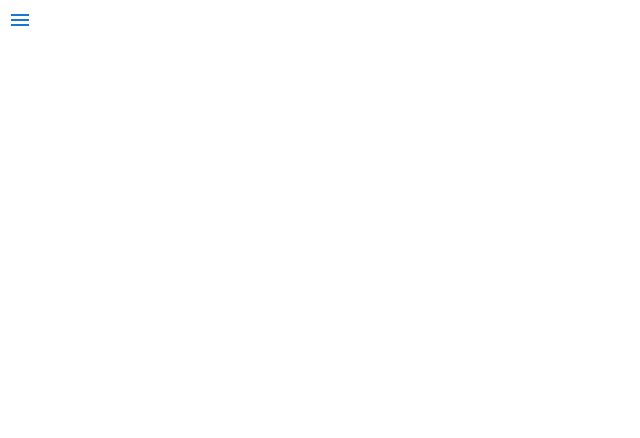
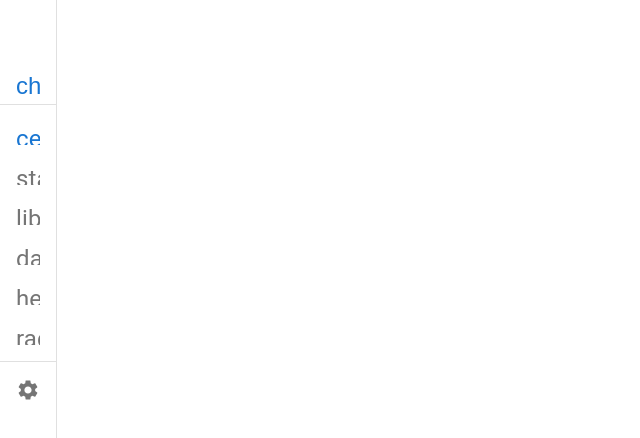
Before and after one commit to Radio-Eastern-FM/Belt, a React (Create React App) app: page / in a window 1280 px wide. Shown: the top 438 px of the page, without its empty margins (0-640 px from the left). Built offline with nearby package versions, Linux system fonts and the light colour scheme.

Commit message:
refactored: drawer refactored: flags

```diff
--- a/package.json
+++ b/package.json
@@ -5,7 +5,7 @@
   "dependencies": {
     "@emotion/react": "^11.9.0",
     "@emotion/styled": "^11.8.1",
-    "@mui/icons-material": "^5.8.2",
+    "@mui/icons-material": "^5.8.4",
     "@mui/material": "^5.8.2",
     "@mui/styled-engine-sc": "^5.8.0",
     "@types/jest": "^28.1.0",
--- a/src/app.tsx
+++ b/src/app.tsx
@@ -3,65 +3,54 @@ import './app.css';
 import { Header } from './components/header'
 import { Page } from './components/page'
 import { DrawerPanel } from './components/drawer-panel'
-import { IconButton } from '@mui/material';
-import MenuIcon from '@mui/icons-material/Menu';
-import { flags } from './settings/flags';
-import { menuItems } from './settings/menu-items';
+import { CssBaseline } from '@mui/material';
+import useFlags from './settings/flags-provider';
 import styled from 'styled-components';
-import { useNavigate } from 'react-router-dom';
+import { useNavigate } from 'react-router-dom';;
+
+const Root = styled.div`
+  display: flex;
+  width: 100vw;
+  & > *{
+    flex: 1;
+  }
+`;
 
 const Iframe = styled.iframe`
-  width: 100vw;
+  width: 100%;
   height: 100vh;
-  position: absolute;
-  top: 0;
-  left: 0;
   z-index: -10;
   border: none;
 `;
 
-const App = (props: {children: React.ReactElement}) => {
-  // createUser = (e) => {
-  //   createUser(this.state.user)
-  //   .then(response => {
-  //     console.log(response);
-  //     this.setState({numberOfUsers: this.state.numberOfUsers + 1})
-  //   });
-  // }
+const PageWrapper = styled(Page)`
+  height: 100vh;
+`;
+
+const App = (props: { children: React.ReactElement }) => {
+  let flags = useFlags();
+  let navigate = useNavigate();
+
   const [drawOpen, setDrawOpen] = React.useState(false);
-  const [selectedIFrame, setSelectedIFrame] = React.useState(menuItems[0]);
-  const [iFrameLoaded, setIFrameLoaded] = React.useState(false);
-  let navigate = useNavigate();
+  const [selectedIFrame, setSelectedIFrame] = React.useState(flags.menu.items[0]);
   return (
-    <div className="App">
+    <Root className="App">
+      <CssBaseline />
       <Header />
       <DrawerPanel
         open={drawOpen}
+        selected={selectedIFrame}
         onClose={() => setDrawOpen(false)}
         onSelected={(item) =>{
           navigate("/");
-          setIFrameLoaded(false);
           setSelectedIFrame(item);
           setDrawOpen(false);
         }}
-        menuItems={menuItems}
       />
-      {flags.menu.variant === "temporary" && <IconButton color="primary" onClick={() => setDrawOpen(true)}>
-        <MenuIcon />
-      </IconButton>}
-      <Page>
-        <div>
-          {props.children ?
-              props.children :
-              (
-                <Iframe
-                  src={selectedIFrame.url}
-                  onLoad={() => setIFrameLoaded(true)}/>
-              )
-          }
-        </div>
-      </Page>
-    </div>
+      <PageWrapper>
+        {props.children ? props.children : <Iframe src={selectedIFrame.url} />}
+      </PageWrapper>
+    </Root>
   );
 }
 
--- a/src/components/drawer-panel.tsx
+++ b/src/components/drawer-panel.tsx
@@ -1,39 +1,62 @@
 import React from 'react'
-import { Divider, Drawer, List, ListItem, ListItemButton, ListItemText, Toolbar } from '@mui/material';
+import { Divider, Drawer, Grid, IconButton, List, ListItem, ListItemButton, ListItemIcon, ListItemText, Toolbar } from '@mui/material';
+import Icon from '@mui/material/Icon';
 import styled from 'styled-components';
-import { flags } from '../settings/flags';
-import { IMenuItem } from '../settings/menu-items';
+import useFlags from '../settings/flags-provider';
+import { IMenuItem } from '../settings/flags';
 import { useNavigate} from "react-router-dom";
+import { Settings } from '@mui/icons-material';
 
 const Panel = styled(Drawer)`
   & .MuiDrawer-paper{
-    width: 15vw;
+    position: unset;
+  }
+  .ListItemIcon{
+    min-width: ${(props) => props.open !== true && 'unset'};
   }
 `;
 
-export const DrawerPanel = (props:{
+export const DrawerPanel = (props: {
   open:boolean,
   onClose: () => void,
   onSelected: (item: IMenuItem) => void,
-  menuItems: IMenuItem[]
+  selected: IMenuItem
 }) => {
+  let flags = useFlags();
   let navigate = useNavigate();
+  const [open, setOpen] = React.useState(props.open);
+
+  React.useEffect(() => {
+    setOpen(props.open);
+  }, [props.open]);
+
   return (
     <Panel
       anchor="left"
-      variant={flags.menu.variant}
+      // variant={flags.menu.variant}
+      variant={"permanent"}
       onClose={props.onClose}
-      open={props.open}
+      open={open}
     >
       <Toolbar />
+        <Grid container justifyContent={open ? "flex-start" : "center"}>
+          <IconButton color="primary" onClick={() => setOpen(!open)}>
+            {open ? <Icon>chevron_left</Icon> : <Icon>chevron_right</Icon>}
+          </IconButton>
+        </Grid>
         <Divider />
         <List>
-          {props.menuItems.map((item, index) => (
+          {flags.menu.items.map((item, index) => (
             <ListItem key={item.title} disablePadding>
               <ListItemButton
                 onClick={() => props.onSelected(item)}
               >
-                <ListItemText primary={item.title} />
+                <ListItemIcon className="ListItemIcon">
+                  <Icon color={item === props.selected ? "primary" : undefined}>{item.icon}</Icon>
+                </ListItemIcon>
+                {flags.menu.variant === 'temporary' && open &&
+                  <ListItemText primary={item.title} />
+            }
               </ListItemButton>
             </ListItem>
           ))}
@@ -46,7 +69,12 @@ export const DrawerPanel = (props:{
               navigate('/settings');
             }}
           >
-            <ListItemText primary="Open Settings" />
+            <ListItemIcon className="ListItemIcon">
+              <Settings />
+            </ListItemIcon>
+            {flags.menu.variant === 'temporary' && open &&
+              <ListItemText primary="Open Settings" />
+            }
           </ListItemButton>
         </List>
 
--- a/src/index.css
+++ b/src/index.css
@@ -13,3 +13,4 @@ code {
 }
 
 @import url('https://fonts.googleapis.com/css2?family=Roboto:ital,wght@0,100;0,300;0,400;0,500;0,700;0,900;1,100;1,300;1,400;1,500;1,700;1,900&display=swap');
+@import url('https://fonts.googleapis.com/icon?family=Material+Icons');
--- /dev/null
+++ b/src/settings/flags-provider.ts
@@ -0,0 +1,6 @@
+import { defaultFlags, IFlags } from "./flags";
+
+const useFlags = (): IFlags => {
+  return defaultFlags;
+}
+export default useFlags;
--- a/src/settings/flags.ts
+++ b/src/settings/flags.ts
@@ -1,12 +1,58 @@
-interface IFlags {
+export interface IFlags {
   menu: {
-    variant: "permanent" | "persistent" | "temporary" | undefined
+    variant: "permanent" | "persistent" | "temporary" | undefined;
+    items: IMenuItem[];
   }
 }
 
-export const flags:IFlags = {
+export interface IMenuItem {
+  title: string;
+  description?: string;
+  url: string;
+  icon: string;
+  // route: string;
+}
+
+export const defaultFlags:IFlags = {
   menu: {
-    variant: "temporary"
-    // variant: "permanent"
+    variant: "temporary",
+    items: [
+      {
+        title: "Open Broadcaster",
+        url: "http://localhost:8080",
+        icon: "cell_tower"
+        // route: "open-broadcaster"
+      },
+      {
+        title: "Live Assist",
+        url: "http://localhost:8081",
+        icon: "star"
+        // route: "live-assist"
+      },
+      {
+        title: "Documentation",
+        url: "http://localhost:8080",
+        icon: "library_books"
+        // route: "docs"
+      },
+      {
+        title: "Studio Dashboard",
+        url: "http://localhost:3000",
+        icon: "dashboard"
+        // route: "studio-dashboard"
+      },
+      {
+        title: "Help",
+        url: "http://localhost:8080",
+        icon: "help"
+        // route: "help"
+      },
+      {
+        title: "Radio Eastern Homepage",
+        url: "https://radioeasternfm.com.au",
+        icon: "radio"
+        // route: "radio-eastern-home"
+      }
+    ]
   }
 }
--- a/src/settings/menu-items.ts
+++ /dev/null
@@ -1,39 +0,0 @@
-export interface IMenuItem {
-  title: string;
-  description?: string;
-  url: string;
-  // route: string;
-}
-
-export const menuItems:IMenuItem[] = [
-  {
-    title: "Open Broadcaster",
-    url: "http://localhost:8080",
-    // route: "open-broadcaster"
-  },
-  {
-    title: "Live Assist",
-    url: "http://localhost:8081",
-    // route: "live-assist"
-  },
-  {
-    title: "Documentation",
-    url: "http://localhost:8080",
-    // route: "docs"
-  },
-  {
-    title: "Studio Dashboard",
-    url: "http://localhost:3000",
-    // route: "studio-dashboard"
-  },
-  {
-    title: "Help",
-    url: "http://localhost:8080",
-    // route: "help"
-  },
-  {
-    title: "Radio Eastern Homepage",
-    url: "https://radioeasternfm.com.au",
-    // route: "radio-eastern-home"
-  }
-]
```
Also changed, not shown: 1 other file (tests, documents, lock files or other folders).
